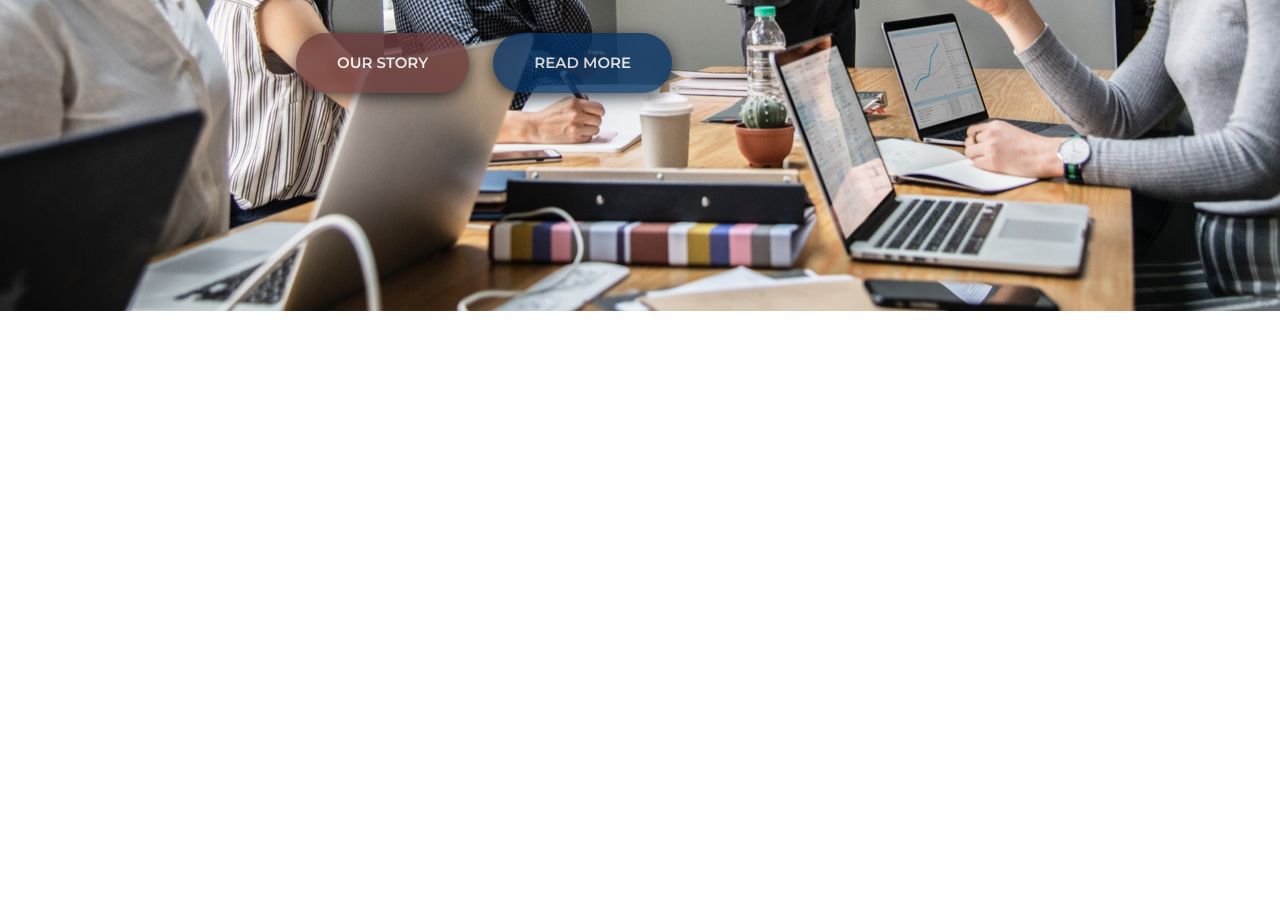
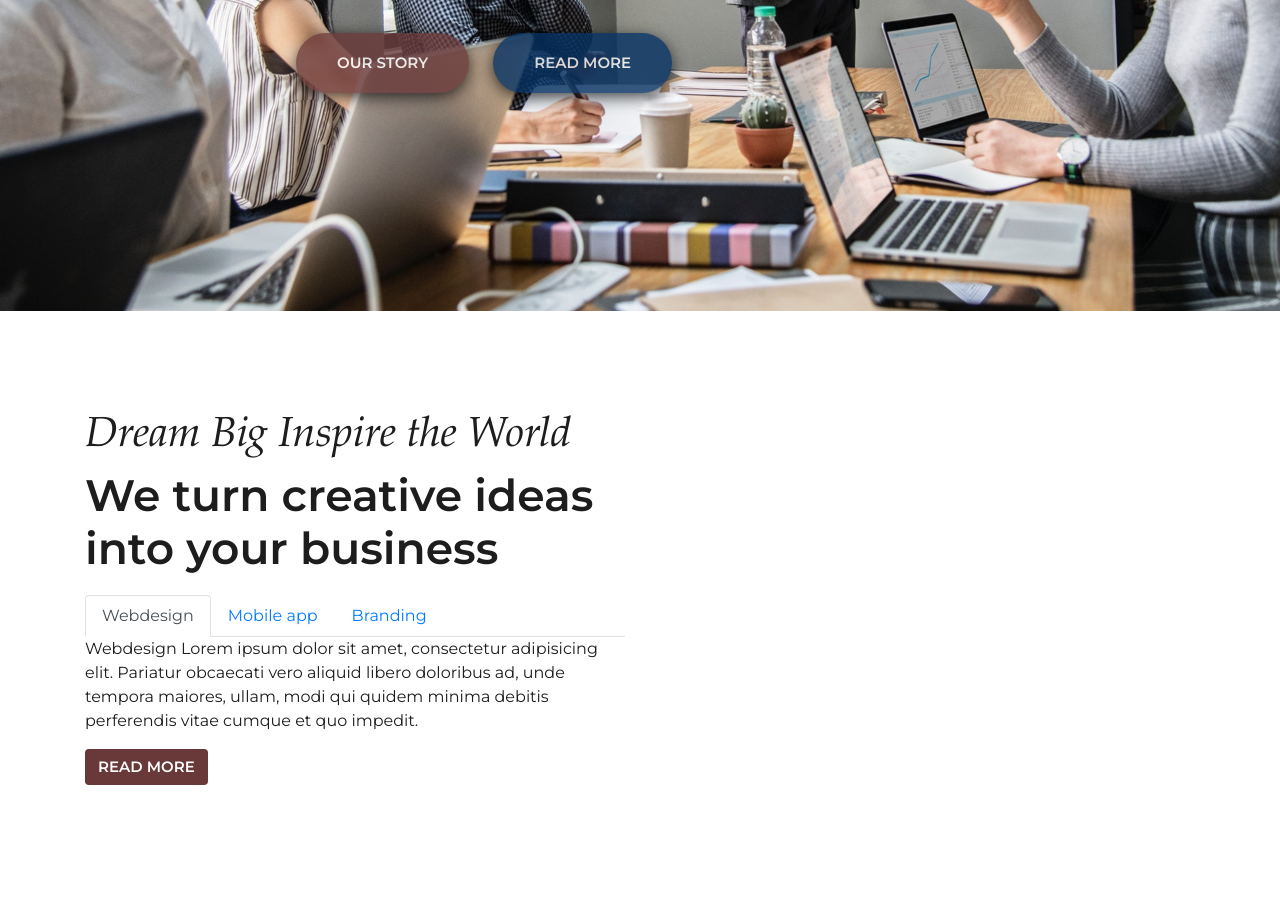
Before and after one commit to Belchenkov/blueRex, a plain HTML site: page index.html in a window 1280 px wide. Shown: the part 489-1390 px from the top of the page. Before the commit the page ends 800 px from the top, so only its background shows below. Drawn offline with Linux system fonts and the light colour scheme.

Commit message:
Section Watch HTML

```diff
--- a/index.html
+++ b/index.html
@@ -62,6 +62,67 @@
     <!-- /.main-header-text -->
 </header>
 
+<section class="section-watch">
+    <div class="container">
+        <div class="row">
+            <div class="col-md-6">
+                <h3>Dream Big Inspire the World</h3>
+                <h4>We turn creative ideas into your business</h4>
+                <ul class="nav nav-tabs" id="myTab" role="tablist">
+                    <li class="nav-item">
+                        <a
+                            class="nav-link active"
+                            id="webdesign-tab"
+                            data-toggle="tab"
+                            href="#webdesign"
+                            role="tab"
+                            aria-controls="webdesign"
+                            aria-selected="true"
+                        >Webdesign</a>
+                    </li>
+                    <li class="nav-item">
+                        <a
+                            class="nav-link"
+                            id="mobileapp-tab"
+                            data-toggle="tab"
+                            href="#mobileapp"
+                            role="tab"
+                            aria-controls="mobileapp"
+                            aria-selected="false"
+                        >Mobile app</a>
+                    </li>
+                    <li class="nav-item">
+                        <a
+                            class="nav-link"
+                            id="branding-tab"
+                            data-toggle="tab"
+                            href="#branding"
+                            role="tab"
+                            aria-controls="branding"
+                            aria-selected="false"
+                        >Branding</a>
+                    </li>
+                </ul>
+                <div class="tab-content" id="myTabContent">
+                    <div class="tab-pane fade show active" id="webdesign" role="tabpanel" aria-labelledby="webdesign-tab">
+                        <p>Webdesign Lorem ipsum dolor sit amet, consectetur adipisicing elit. Pariatur obcaecati vero aliquid libero doloribus ad, unde tempora maiores, ullam, modi qui quidem minima debitis perferendis vitae cumque et quo impedit.</p>
+                        <p><a href="#" class="btn btn-pink btn-shadow">Read more</a></p>
+                    </div>
+                    <div class="tab-pane fade" id="mobileapp" role="tabpanel" aria-labelledby="mobileapp-tab">
+                        <p>Mobile app Lorem ipsum dolor sit amet, consectetur adipisicing elit. Pariatur obcaecati vero aliquid libero doloribus ad, unde tempora maiores, ullam, modi qui quidem minima debitis perferendis vitae cumque et quo impedit.</p>
+                        <p><a href="#" class="btn btn-pink btn-shadow">Read more</a></p>
+                    </div>
+                    <div class="tab-pane fade" id="branding" role="tabpanel" aria-labelledby="branding-tab">
+                        <p>Branding Lorem ipsum dolor sit amet, consectetur adipisicing elit. Pariatur obcaecati vero aliquid libero doloribus ad, unde tempora maiores, ullam, modi qui quidem minima debitis perferendis vitae cumque et quo impedit.</p>
+                        <p><a href="#" class="btn btn-pink btn-shadow">Read more</a></p>
+                    </div>
+                </div>
+            </div>
+        </div>
+    </div>
+</section>
+<!-- /.section-watch -->
+
 <script src="js/jquery-3.3.1.min.js"></script>
 <script src="js/popper.min.js"></script>
 <script src="bootstrap/js/bootstrap.min.js"></script>
```
